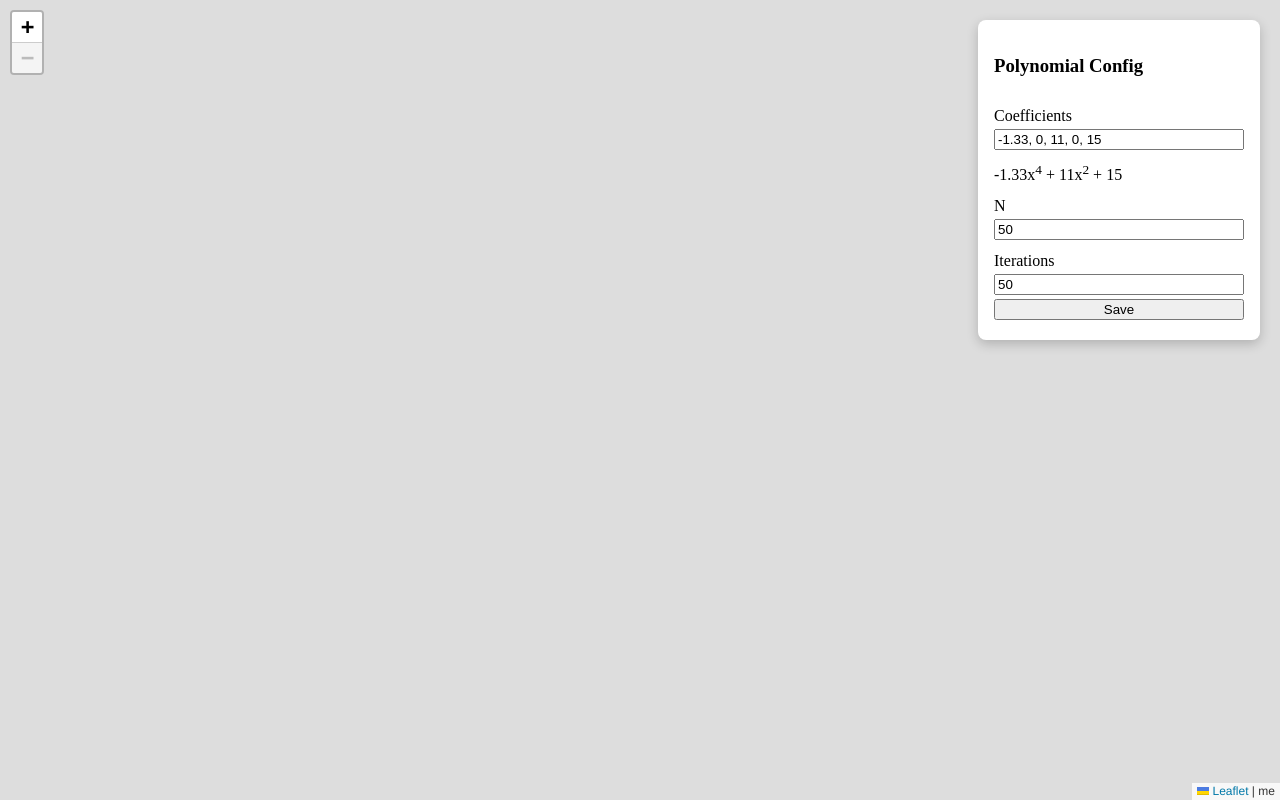
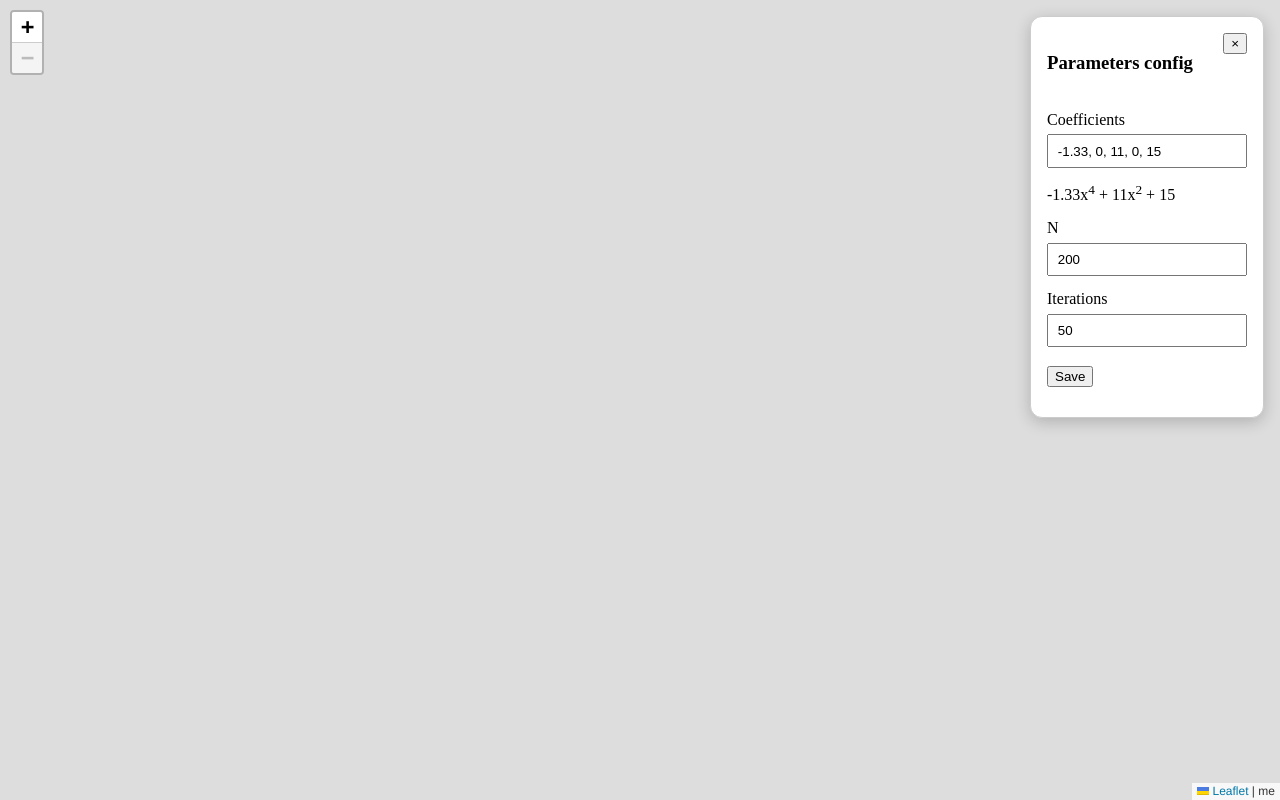
Before and after one commit to uxert/Newton-fractal-computing, a website built with Vite: page frontend/newton-raphson-frontend/index.html in a window 1280 px wide. Built offline with nearby package versions, Linux system fonts and the light colour scheme; files whose address does not match are found by name.

Commit message:
Add option to hide config window behind small button

```diff
--- a/frontend/newton-raphson-frontend/src/configPanel.ts
+++ b/frontend/newton-raphson-frontend/src/configPanel.ts
@@ -11,7 +11,13 @@ export function createConfigPanel(elementId: string) {
   }
 
 panel.innerHTML = `
-    <h3>Polynomial Config</h3>
+  <button id="config-fab" class="config-fab" hidden>⚙ Config</button>
+
+  <div id="config-content" class="config-content">
+    <div class="config-header">
+      <h3>Parameters config</h3>
+      <button id="minimize-config" type="button">×</button>
+    </div>
 
     <label>
       Coefficients
@@ -24,26 +30,59 @@ export function createConfigPanel(elementId: string) {
     </label>
 
     <div id="polynomial-preview"></div>
+
     <label>
       N
       <input
         id="n"
         type="number"
-      value="${DEFAULTS.DEFAULT_ITERS}"
-      placeholder="${DEFAULTS.DEFAULT_ITERS}">
+        value="${DEFAULTS.DEFAULT_N}"
+        placeholder="${DEFAULTS.DEFAULT_N}"
+      />
     </label>
+
     <label>
       Iterations
       <input
         id="iterations"
         type="number"
         value="${DEFAULTS.DEFAULT_ITERS}"
+      />
     </label>
 
     <button id="save-btn">Save</button>
 
     <div id="status"></div>
+  </div>
   `;
+
+      // hide and show the panel
+  const fab = panel.querySelector<HTMLButtonElement>("#config-fab");
+  const content = panel.querySelector<HTMLDivElement>("#config-content");
+  const minimizeBtn = panel.querySelector<HTMLButtonElement>("#minimize-config");
+
+  if (!fab || !content || !minimizeBtn || !panel) {
+    throw new Error("Config panel controls not found");
+  }
+
+  function setConfigMinimized(minimized: boolean) {
+  if (!fab || !content || !minimizeBtn || !panel) {
+    throw new Error("Config panel controls not found");
+  }
+    fab.hidden = !minimized;
+    content.hidden = minimized;
+    panel.classList.toggle("config-panel-minimized", minimized);
+  }
+
+  minimizeBtn.addEventListener("click", () => {
+    setConfigMinimized(true);
+  });
+
+  fab.addEventListener("click", () => {
+    setConfigMinimized(false);
+  });
+
+  // Inputs
 
   const coefficientsInput =
     panel.querySelector<HTMLInputElement>("#coefficients")!;
--- a/frontend/newton-raphson-frontend/src/style.css
+++ b/frontend/newton-raphson-frontend/src/style.css
@@ -12,32 +12,51 @@ body,
 
 #config-panel {
   position: fixed;
+  top: 1rem;
+  right: 1rem;
+  z-index: 1000;
+}
 
-  top: 20px;
-  right: 20px;
+.config-content[hidden],
+.config-fab[hidden] {
+  display: none;
+}
 
-  width: 250px;
-
-  z-index: 1000;
-
+.config-content {
+  width: 200px;
+  padding: 1rem;
   background: white;
-  border-radius: 8px;
-
-  padding: 16px;
-
-  box-shadow: 0 4px 12px rgba(0, 0, 0, 0.2);
+  border: 1px solid #ccc;
+  border-radius: 12px;
+  box-shadow: 0 4px 16px rgb(0 0 0 / 20%);
 
   display: flex;
   flex-direction: column;
-  gap: 12px;
+  gap: 0.9rem;
 }
 
-#config-panel label {
+.config-header {
+  display: flex;
+  align-items: center;
+  justify-content: space-between;
+  gap: 1rem;
+  margin-bottom: 0.25rem;
+}
+
+.config-content label {
   display: flex;
   flex-direction: column;
-  gap: 4px;
+  gap: 0.35rem;
 }
 
-button {
-  cursor: pointer;
+.config-content input {
+  padding: 0.45rem 0.55rem;
 }
+
+.config-content button {
+  align-self: flex-start;
+}
+
+#save-btn {
+  margin-top: 0.25rem;
+}
```
Lines whose indentation alone changed are shown as unchanged.
